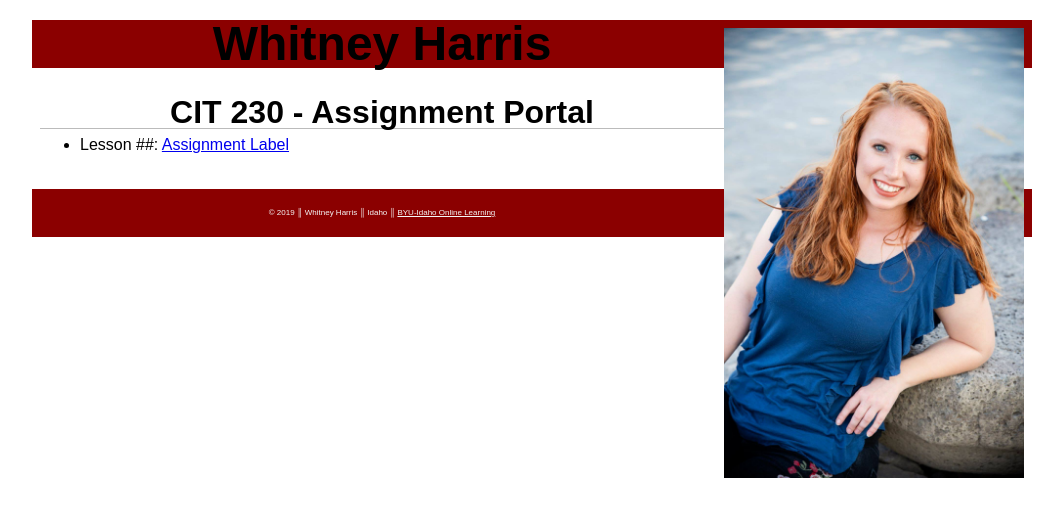
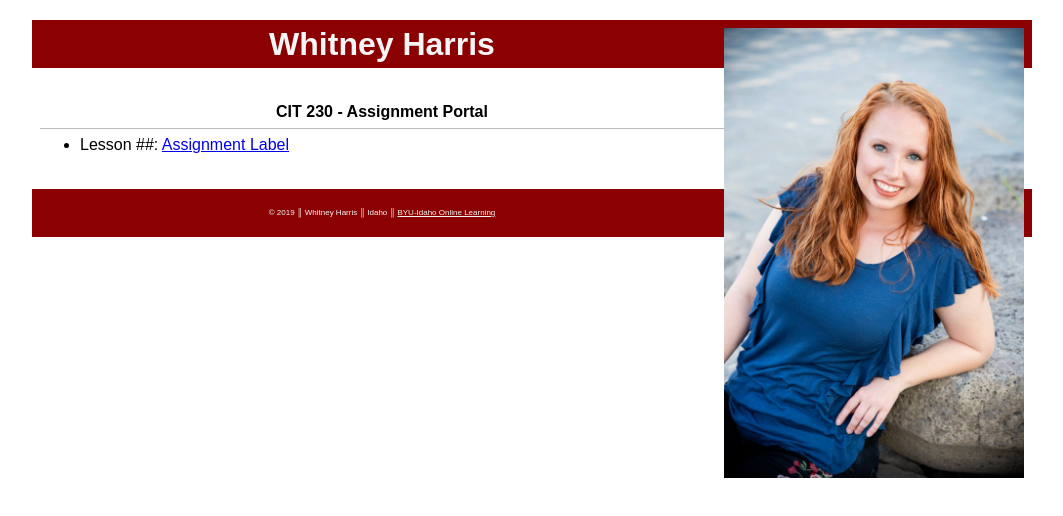
Before and after one commit to whitneyharrism/whitneyharrism.github.io, a plain HTML site: page index.html in a window 1280 px wide. Shown: the whole page, without its empty margins (108-1171 px from the left). Drawn offline with Linux system fonts and the light colour scheme.

Commit message:
fix font color

```diff
--- a/css/main.css
+++ b/css/main.css
@@ -11,12 +11,12 @@ body {
 }
 
 h1 {
-  font-size: 3em;
-  color: black;
+  font-size: 2em;
+  color:whitesmoke;
 }
 
 h2 {
-  font-size: 2em;
+  font-size: 1em;
   text-align: center;
   border-bottom: 1px solid #bbb;
 }
```
